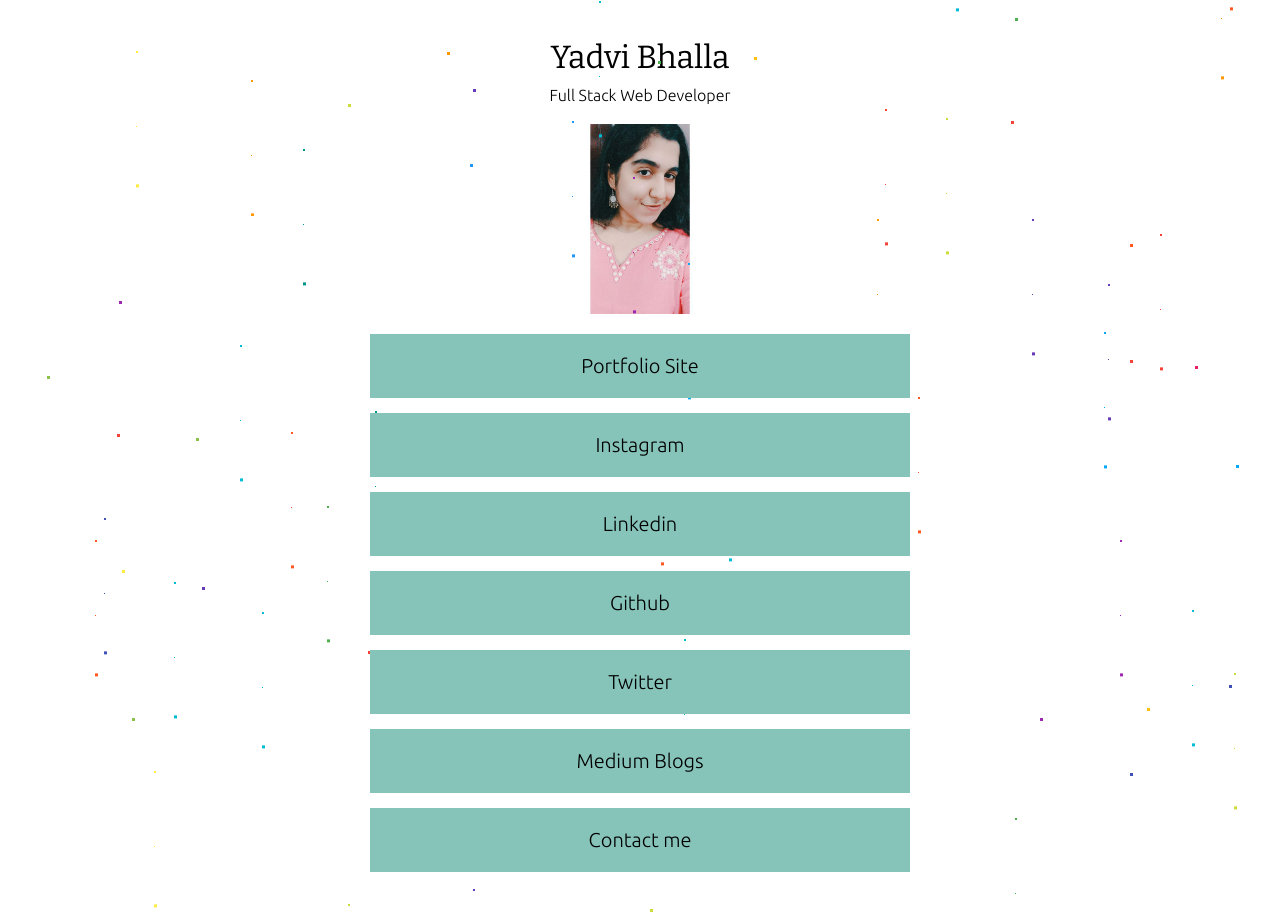
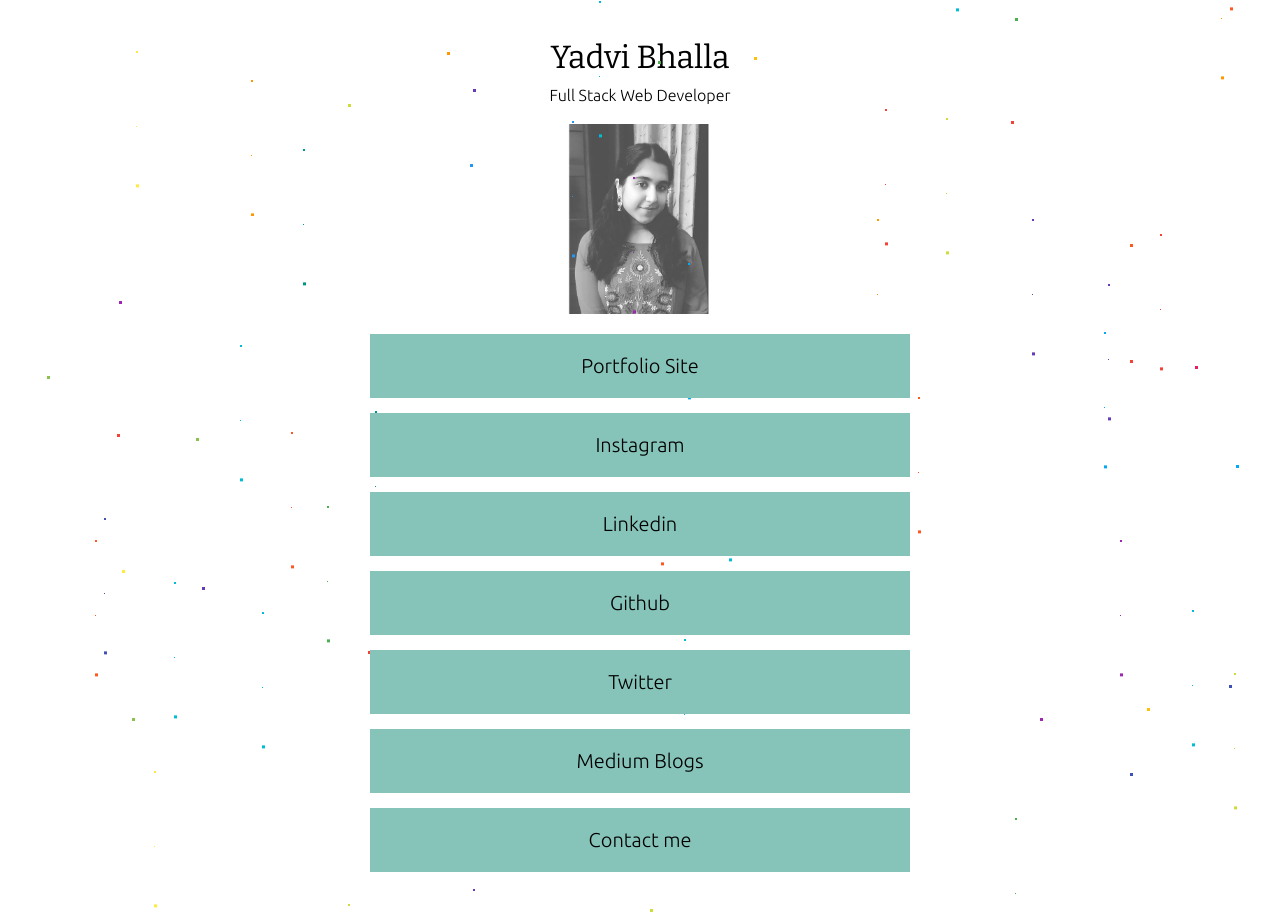
Before and after one commit to colorfuldaay21/My-Link-tree, a plain HTML site: page index.html in a window 1280 px wide. Drawn offline with nearby package versions, Linux system fonts and the light colour scheme.

Commit message:
Update index.html

```diff
--- a/index.html
+++ b/index.html
@@ -19,7 +19,7 @@
         </div>
         <h1>Yadvi Bhalla</h1>
         <p> Full Stack Web Developer </p>
-        <img src="y.jpeg" width="190px" height="190px" alt="">
+        <img src="WhatsApp Image 2021-02-12 at 11.53.39 PM.jpeg" width="190px" height="190px" alt="">
         <div class="container-list">
             <ul>
                 <li>
```
